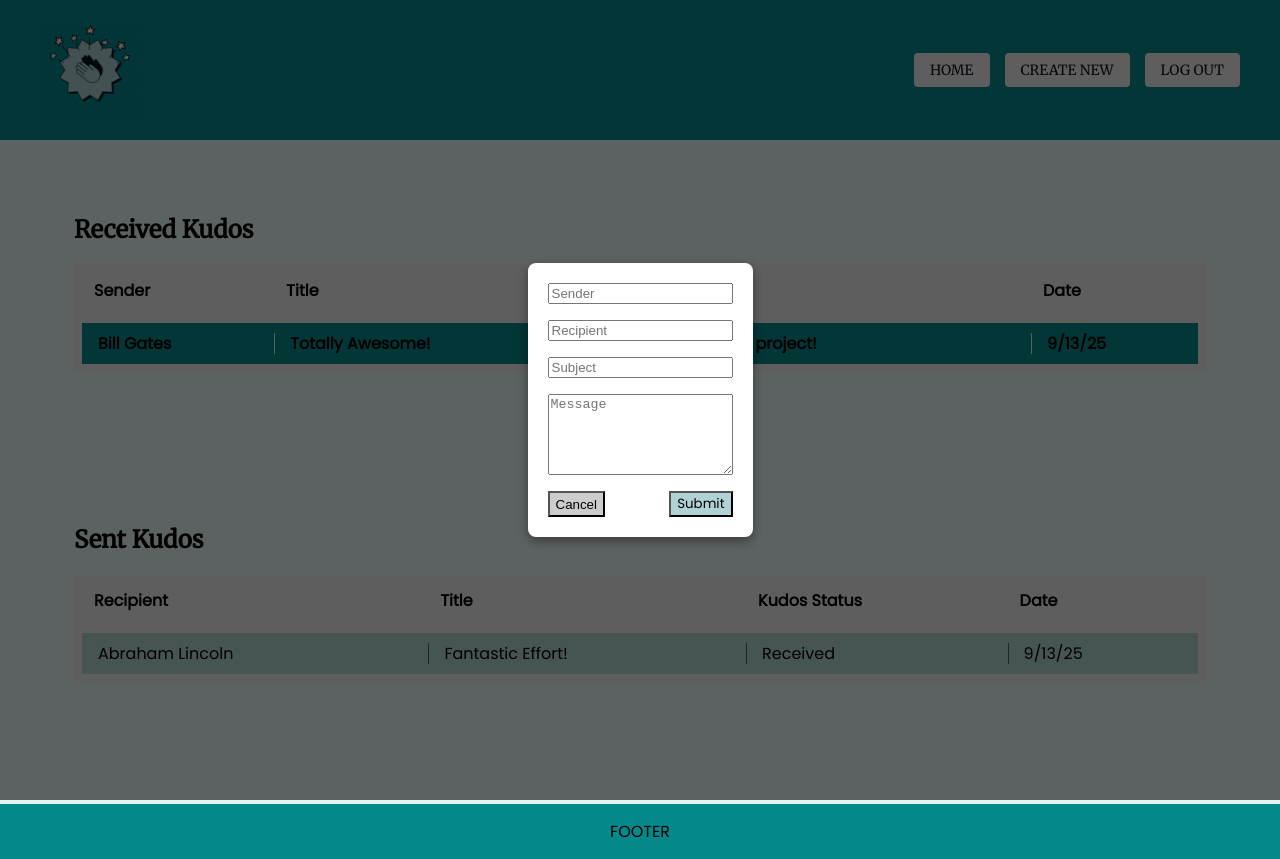
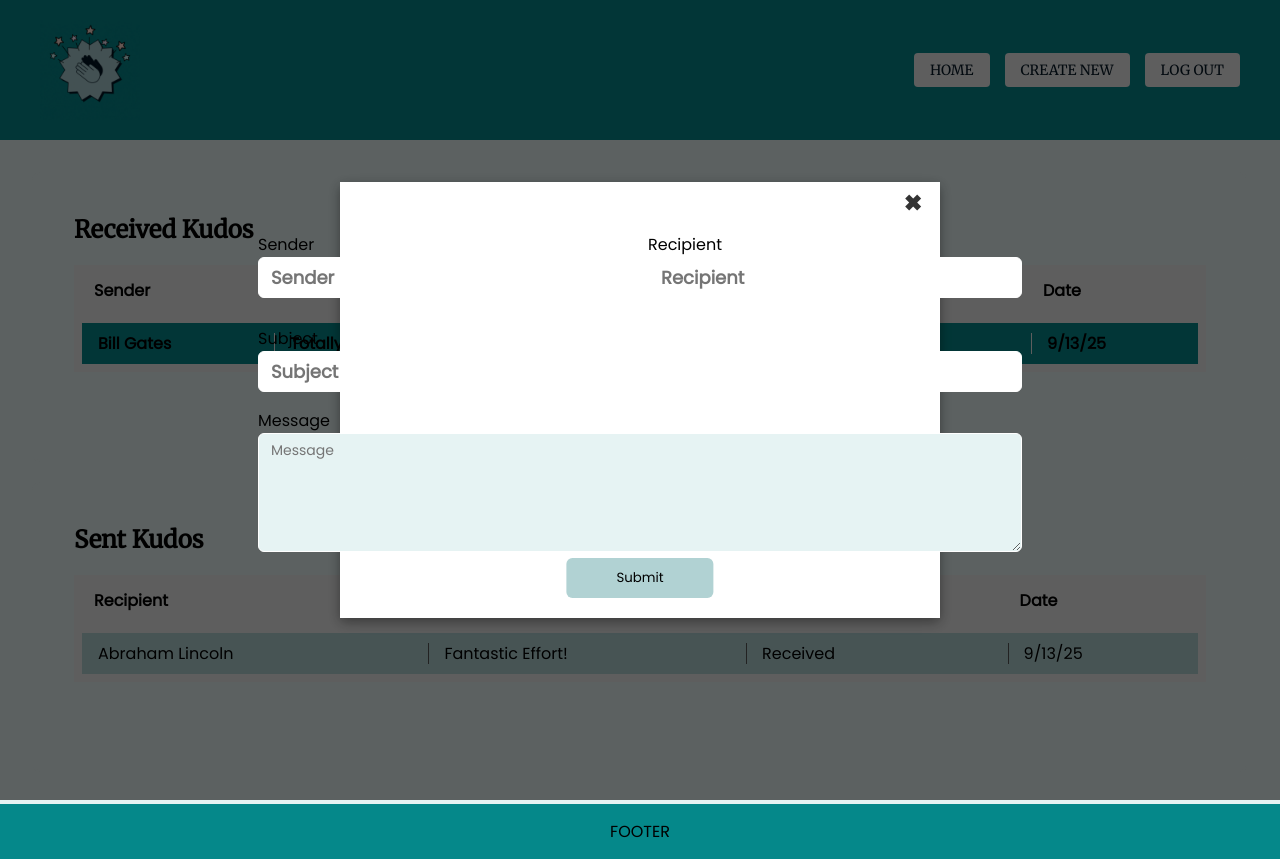
Before and after one commit to HadassahJohnson/kudos-front-end, a React (Create React App) app: page /studentView in a window 1280 px wide. Both pictures are taken after a click on the button "CREATE NEW". Built offline with nearby package versions, Linux system fonts and the light colour scheme; data requests are answered from the project's data file.

Commit message:
newKudosForm formatted

```diff
--- a/src/components/NewKudosForm.js
+++ b/src/components/NewKudosForm.js
@@ -1,4 +1,5 @@
 import React, { useState } from 'react';
+import '../styles/Wireframe.css';
 
 function NewKudosForm({ onClose, onSubmit }) {
     const [formData, setFormData] = useState ({
@@ -37,9 +38,14 @@ function NewKudosForm({ onClose, onSubmit }) {
 
     return (
         <div className = "modal-overlay">
-            <div className = "modal-content" style = {{maxWidth: '500px' }}>
-                <form onSubmit = {handleSubmit} style = {{ display: 'flex', flexDirection: 'column', gap: '1rem' }}>
+            <div className = "modal-content">
+                <form onSubmit = {handleSubmit}>
+                    <div className ="form-row">
+                        <div className={"form-group"}>
+                            <label htmlFor="sender">Sender</label>
                             <input
+                                id = "sender"
+                                className={"to-from-title"}
                                 type = "text"
                                 name = "sender"
                                 value = {formData.sender}
@@ -47,7 +53,12 @@ function NewKudosForm({ onClose, onSubmit }) {
                                 placeholder = "Sender"
                                 required
                             />
+                        </div>
+                        <div className={"form-group"}>
+                            <label htmlFor="recipient">Recipient</label>
                             <input
+                                id={"recipient"}
+                                className={"to-from-title"}
                                 type="text"
                                 name="recipient"
                                 value={formData.recipient}
@@ -55,7 +66,13 @@ function NewKudosForm({ onClose, onSubmit }) {
                                 placeholder="Recipient"
                                 required
                             />
+                        </div>
+                    </div>
+                    <div className={"form-group"}>
+                        <label htmlFor="subject">Subject</label>
                         <input
+                            id={"subject"}
+                            className={"to-from-title"}
                             type="text"
                             name="subject"
                             value={formData.subject}
@@ -63,7 +80,12 @@ function NewKudosForm({ onClose, onSubmit }) {
                             placeholder="Subject"
                             required
                         />
+                    </div>
+                    <div className={"form-group"}>
+                        <label htmlFor={"message"}>Message</label>
                         <textarea
+                            id={"message"}
+                            className={"textBox"}
                             name = "message"
                             value = {formData.message}
                             onChange = {handleChange}
@@ -71,11 +93,10 @@ function NewKudosForm({ onClose, onSubmit }) {
                             rows = {5}
                             required
                         />
-                    <div style = {{ display: 'flex', justifyContent: 'space-between' }}>
-                        <button type = "button" onClick = {onClose} style = {{ backgroundColor: '#ccc'}}>
-                            Cancel
-                        </button>
-                        <button type = "submit" style = {{backgroundColor: '#B1D2D3',fontFamily:'Poppins', color: 'black'}}>
+                    </div>
+                    <div style = {{ display: 'flex', justifyContent: 'space-between'  }}>
+                        <button className="close-btn" onClick={onClose}>✖</button>
+                        <button className="submit-btn" type = "submit">
                             Submit
                         </button>
                     </div>
--- a/src/styles/Wireframe.css
+++ b/src/styles/Wireframe.css
@@ -134,7 +134,7 @@ tr {
 }
 
 tr:hover {
-    background-color: #EBEBEB;
+    background: white;
 }
 
 tr.selected-row {
@@ -196,7 +196,6 @@ td.received-kudos-table-data:first-child::before {
   flex-direction: column;
   align-items: center;
   justify-content: center;
-  align-items: center;
   padding: 4rem 2rem;
   font-family: 'Poppins', sans-serif;
   background-color: #E6F3F3;
@@ -248,17 +247,17 @@ td.received-kudos-table-data:first-child::before {
     display: flex;
     align-items: center;
     justify-content: center;
-    z-index: 999;
+    z-index: 1000;
 }
 
 .modal-content {
     position: relative;
     background: white;
     font-family: 'Poppins', sans-serif;
-    padding: 20px;
-    border-radius: 8px;
-    max-width: 80%;
-    max-height: 80%;
+    padding: 50px;
+    max-width: 500px;
+    max-height: 500px;
+    width:90%;
     display: flex;
     flex-direction: column;
     align-items: center;
@@ -272,6 +271,50 @@ td.received-kudos-table-data:first-child::before {
     border-radius: 6px;
 }
 
+.form-row{
+    display:flex;
+    gap:1rem;
+    margin-bottom:12px;
+}
+
+.form-group {
+    display:flex;
+    flex-direction:column;
+    flex:1;
+    margin-bottom:1rem;
+}
+
+.to-from-title {
+    padding:6px 12px;
+    border: 1px solid white;
+    border-radius:6px;
+    background-color:white;
+    font-family:'Poppins', sans-serif;
+    font-size:18px;
+    font-weight:bold;
+    outline:none;
+    color: #05888A;
+}
+
+.to-from-title:focus{
+    border-color:#B1D2D3;
+    box-shadow: 0 0 3px rgba(177,210,211,0.5);
+}
+
+.textBox{
+    padding: 6px 12px;
+    border:1px solid white;
+    border-radius:6px;
+    background-color: #E6F3F3;
+    font-family:'Poppins', sans-serif;
+    color:black;
+    outline:none;
+    font-size:14px;
+}
+
+.textBox:focus{
+    border-color:#B1D2D3;
+}
 
 .close-btn {
     position: absolute;
@@ -289,6 +332,25 @@ td.received-kudos-table-data:first-child::before {
     color: #0077aa;
 }
 
+.submit-btn {
+    position:absolute;
+    bottom: 20px;
+    left:50%;
+    transform: translateX(-50%);
+    background: #B1D2D3;
+    color: black;
+    font-family: 'Poppins', sans-serif;
+    border:none;
+    border-radius: 6px;
+    padding: 10px 50px;
+    cursor: pointer;
+    transition: background 0.3s ease;
+}
+
+.submit-btn:hover{
+    background-color: #EBEBEB;
+}
+
 @keyframes fadeIn {
     from {
         opacity: 0;
```
Lines whose indentation alone changed are shown as unchanged.
